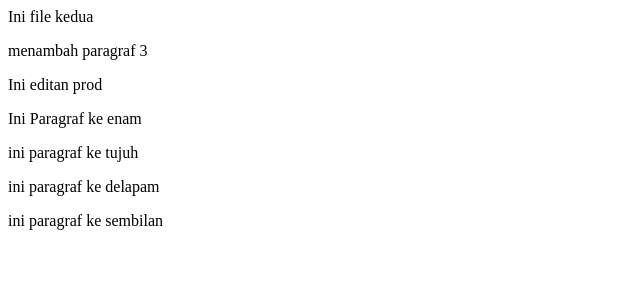
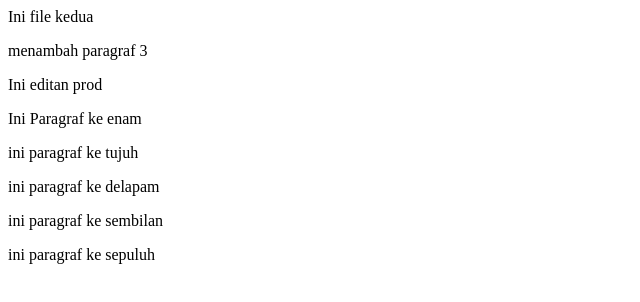
Before and after one commit to indirarachmawati95/web-custom, a plain HTML site: page repo-1/index.html in a window 1280 px wide. Shown: the whole page, without its empty margins (0-640 px from the left). Drawn offline with Linux system fonts and the light colour scheme.

Commit message:
add paragraf 10

```diff
--- a/repo-1/index.html
+++ b/repo-1/index.html
@@ -5,3 +5,4 @@
 <p>ini paragraf ke tujuh</p>
 <p>ini paragraf ke delapam</p>
 <p>ini paragraf ke sembilan</p>
+<p>ini paragraf ke sepuluh</p>
```
